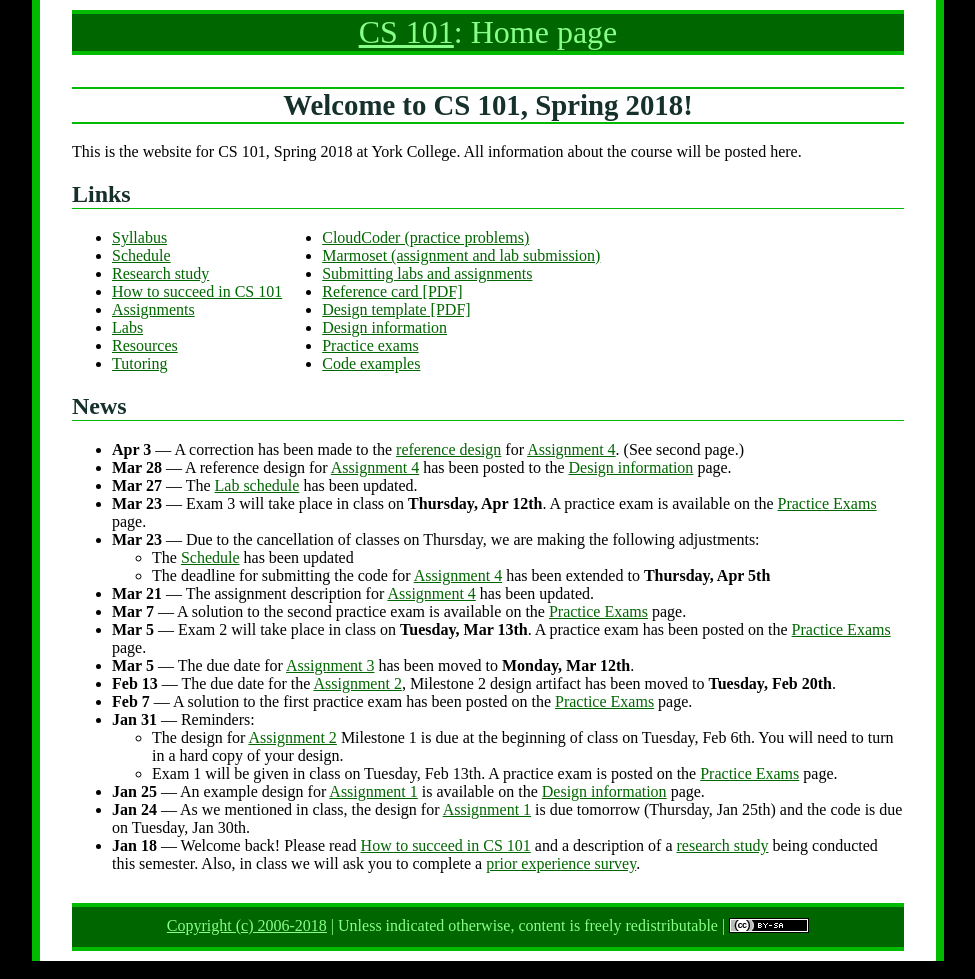
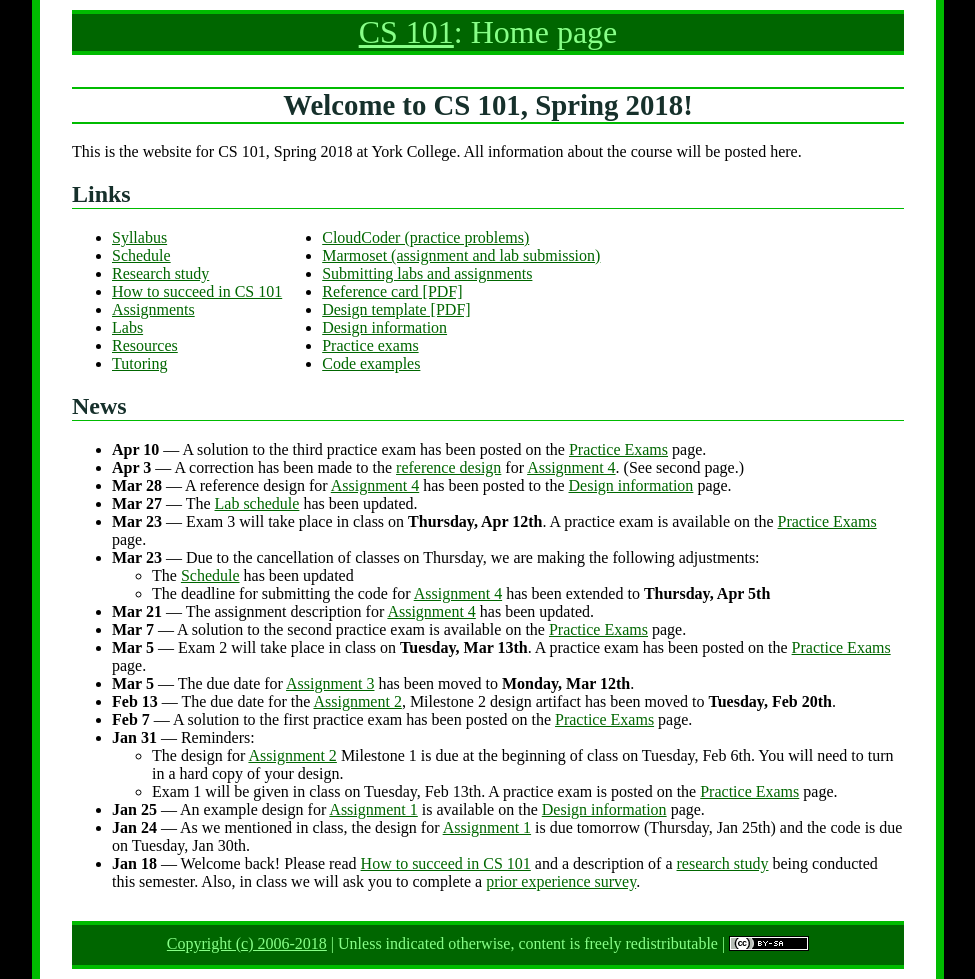
Before and after one commit to ycpcs/cs101-spring2018, a Jekyll site: the page built from index.md, in a window 1280 px wide. Shown: the whole page, without its empty margins (152-1127 px from the left). Built offline with Jekyll 4.4.1, drawn with Linux system fonts in a browser that asks for light colours.

Commit message:
news for soln to third practice exam

```diff
--- a/index.md
+++ b/index.md
@@ -39,6 +39,7 @@
 
 ## News
 
+* **Apr 10** &mdash; A solution to the third practice exam has been posted on the [Practice Exams](practice/index.html) page.
 * **Apr 3** &mdash; A correction has been made to the [reference design](design/assign04-design.pdf) for [Assignment 4](assign/assign04.html).  (See second page.)
 * **Mar 28** &mdash; A reference design for [Assignment 4](assign/assign04.html) has been posted to the [Design information](design/index.html) page.
 * **Mar 27** &mdash; The [Lab schedule](labs/index.html) has been updated.
```
